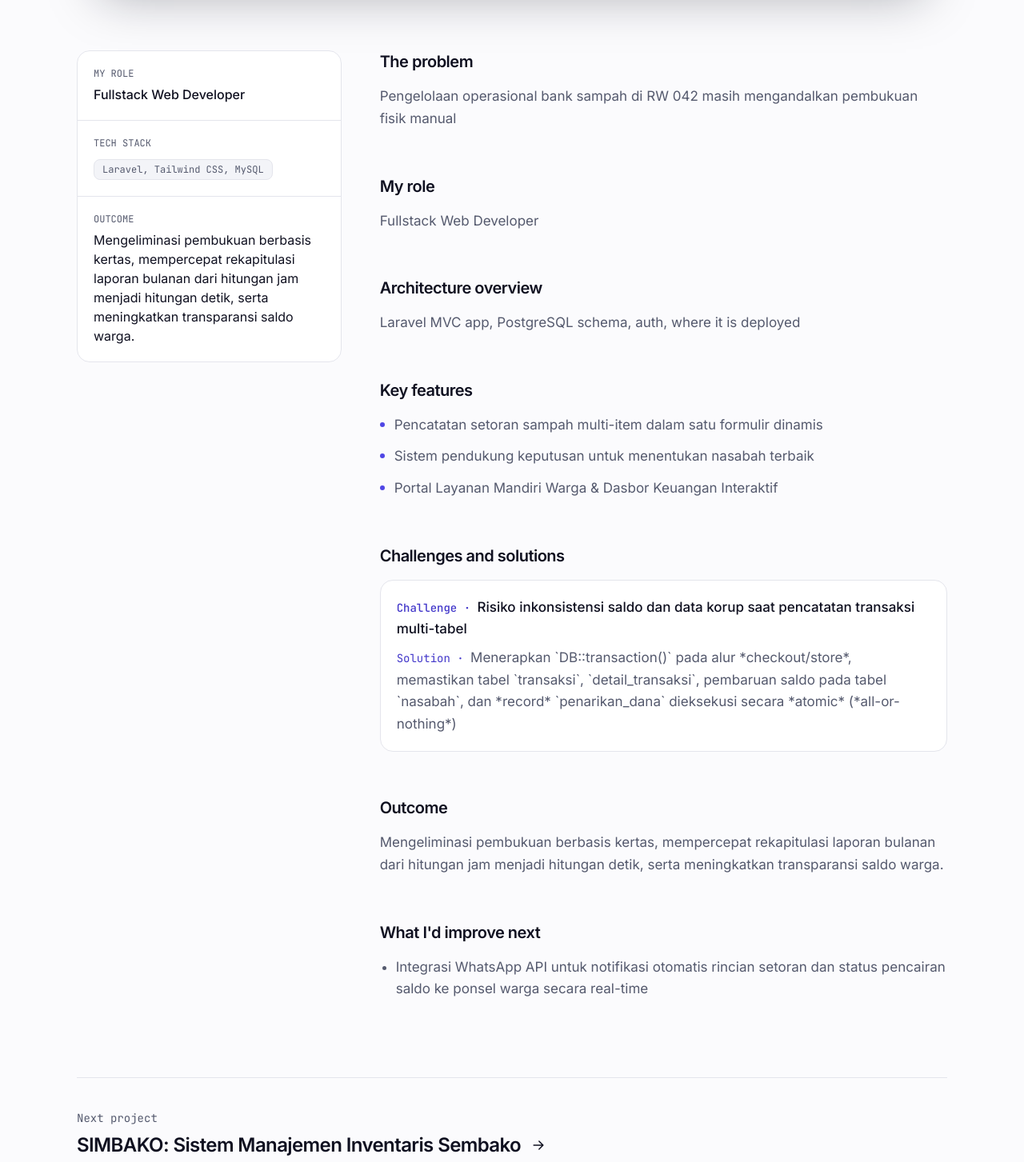
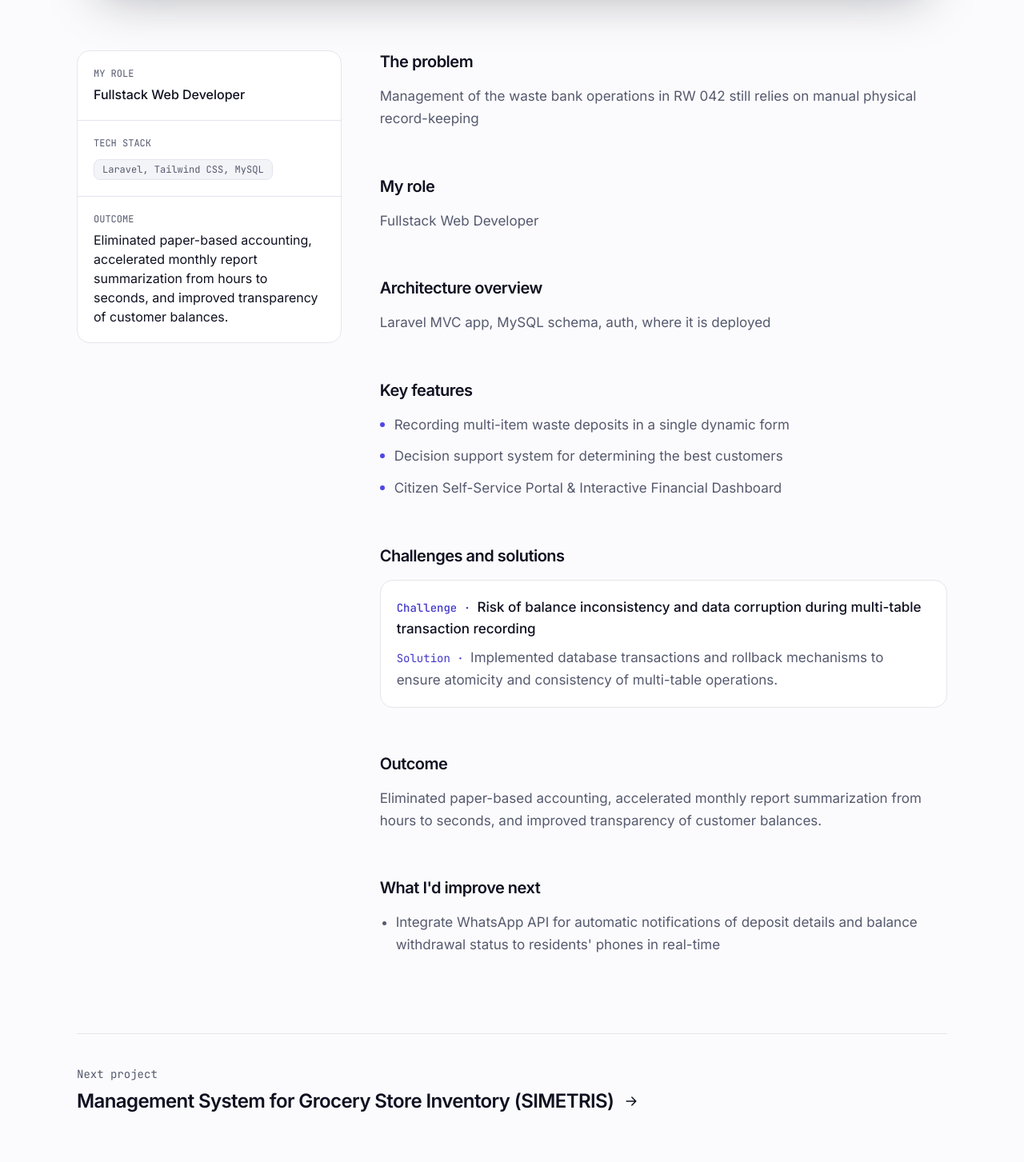
Before and after one commit to fathurrahmanrifaldi/portfolio_dev, a Next.js app: page /projects/basara in a window 1280 px wide. Shown: the part 1237-2690 px from the top of the page at 80% size. Built offline with nearby package versions, Linux system fonts and the light colour scheme; no server answers.

Commit message:
edit data: projects, profile, timeline

```diff
--- a/components/sections/Hero.tsx
+++ b/components/sections/Hero.tsx
@@ -81,8 +81,8 @@ export function Hero() {
               />
             </div>
             <div className="border-border bg-surface/90 absolute -bottom-5 left-5 rounded-2xl border px-4 py-3 shadow-lg backdrop-blur">
-              <p className="text-muted font-mono text-xs">Stack</p>
-              <p className="text-fg text-sm font-semibold">Laravel · MySQL</p>
+              <p className="text-muted font-mono text-xs">Role</p>
+              <p className="text-fg text-sm font-semibold">Web Developer</p>
             </div>
           </div>
         </div>
--- a/data/profile.ts
+++ b/data/profile.ts
@@ -11,7 +11,7 @@ export const profile: Profile = {
   availability: "",
   email: "fathurrahmanrifaldi@gmail.com",
   cvUrl:
-    "https://drive.google.com/file/d/1scw_7unzTwZk6h04PzcqhdQseCfEGS2K/view?usp=drive_link",
+    "https://drive.google.com/drive/folders/1mu7rd9FfSAOIXmDajgDrY5QAbBu31ZRH?usp=drive_link",
   socials: [
     {
       label: "GitHub",
@@ -42,7 +42,7 @@ export const profile: Profile = {
     { label: "Focus", value: "Fullstack web development" },
     { label: "Study", value: "Information Systems, 7th semester" },
     { label: "GPA", value: "3.7 / 4.0" },
-    { label: "Based in", value: "Indonesia, Bekasi" },
+    { label: "Based in", value: "Bekasi, Indonesia" },
     { label: "Availability", value: "Available, 3-6 months, on-site/remote" },
   ],
 };
--- a/data/projects.ts
+++ b/data/projects.ts
@@ -7,83 +7,83 @@ import type { Project } from "@/lib/types";
  */
 export const projects: Project[] = [
   {
-    slug: "eva-salon",
-    title: "Eva Salon Booking Website",
-    originalName: "Website Booking Eva Salon",
-    problem: "Manajemen jadwal dan pemesanan di Eva Salon masih manual dan rentan kesalahan",
+    slug: "basara",
+    title: "Management System for RW 042 Waste Bank (BASARA)",
+    originalName: "Sistem Manajemen Bank Sampah RW 042 (BASARA)",
+    problem: "Management of the waste bank operations in RW 042 still relies on manual physical record-keeping",
     role: "Fullstack Web Developer",
     stack: ["Laravel, Tailwind CSS, MySQL"],
     features: [
-      "Sistem pemesanan online dengan kalender interaktif",
-      "Notifikasi otomatis ke pelanggan dan staf",
-      "Dashboard administrasi untuk mengelola jadwal dan transaksi",
+      "Recording multi-item waste deposits in a single dynamic form",
+      "Decision support system for determining the best customers",
+      "Citizen Self-Service Portal & Interactive Financial Dashboard",
     ],
-    outcome: "Meningkatkan efisiensi operasional salon, mengurangi antrian manual, dan memberikan pengalaman pelanggan yang lebih baik.",
-    architecture: "Laravel MVC app, MySQL schema, auth, where it is deployed",
+    outcome: "Eliminated paper-based accounting, accelerated monthly report summarization from hours to seconds, and improved transparency of customer balances.",
+    architecture:
+      "Laravel MVC app, MySQL schema, auth, where it is deployed",
     challenges: [
       {
-        challenge: "Potensi dua user memesan slot waktu yang sama persis secara bersamaan",
-        solution: "Menerapkan ordered pessimistic locking untuk mencegah potensi deadlock",
+        challenge: "Risk of balance inconsistency and data corruption during multi-table transaction recording",
+        solution: "Implemented database transactions and rollback mechanisms to ensure atomicity and consistency of multi-table operations.",
       },
     ],
-    nextSteps: ["Menghubungkan sistem ke WhatsApp Business API resmi agar pengingat jadwal terkirim otomatis"],
-    liveUrl: "https://evasalon.up.railway.app/",
-    githubUrl: "https://github.com/fathurrahmanrifaldi/eva-salon",
-    image: "/projects/evasalon-photo.png",
-    imageAlt: "Screenshot of the Eva Salon booking website",
-  },
-  {
-    slug: "basara",
-    title: "BASARA: Waste Bank System for RW 042",
-    originalName: "Sistem Aplikasi Bank Sampah RW 042 (BASARA)",
-    problem: "Pengelolaan operasional bank sampah di RW 042 masih mengandalkan pembukuan fisik manual",
-    role: "Fullstack Web Developer",
-    stack: ["Laravel, Tailwind CSS, MySQL"],
-    features: [
-      "Pencatatan setoran sampah multi-item dalam satu formulir dinamis",
-      "Sistem pendukung keputusan untuk menentukan nasabah terbaik",
-      "Portal Layanan Mandiri Warga & Dasbor Keuangan Interaktif",
-    ],
-    outcome: "Mengeliminasi pembukuan berbasis kertas, mempercepat rekapitulasi laporan bulanan dari hitungan jam menjadi hitungan detik, serta meningkatkan transparansi saldo warga.",
-    architecture:
-      "Laravel MVC app, PostgreSQL schema, auth, where it is deployed",
-    challenges: [
-      {
-        challenge: "Risiko inkonsistensi saldo dan data korup saat pencatatan transaksi multi-tabel",
-        solution: "Menerapkan `DB::transaction()` pada alur *checkout/store*, memastikan tabel `transaksi`, `detail_transaksi`, pembaruan saldo pada tabel `nasabah`, dan *record* `penarikan_dana` dieksekusi secara *atomic* (*all-or-nothing*)",
-      },
-    ],
-    nextSteps: ["Integrasi WhatsApp API untuk notifikasi otomatis rincian setoran dan status pencairan saldo ke ponsel warga secara real-time"],
+    nextSteps: ["Integrate WhatsApp API for automatic notifications of deposit details and balance withdrawal status to residents' phones in real-time"],
     liveUrl: "https://basara.up.railway.app/",
     githubUrl: "https://github.com/fathurrahmanrifaldi/BASARA",
     image: "/projects/basara-photo.png",
     imageAlt: "Screenshot of the BASARA waste bank system dashboard",
   },
   {
-    slug: "simbako",
-    title: "SIMBAKO: Sistem Manajemen Inventaris Sembako",
-    originalName: "Sistem Inventaris dan Penyesuaian Stok - Warung Sembako Pak Raswan",
-    problem: "Warung sembako konvensional masih mengandalkan pembukuan manual di buku tulis ",
+    slug: "simetris",
+    title: "Management System for Grocery Store Inventory (SIMETRIS)",
+    originalName: "Sistem Manajemen Inventaris (SIMETRIS) Warung Sembako Ibu Irma",
+    problem: "Inventory management at Warung Sembako Ibu Irma is still done manually, leading to stock discrepancies and inefficient sales tracking",
     role: "Fullstack Web Developer",
-    stack: ["Laravel, Tailwind CSS, PostgreSQL"],
+    stack: ["React, Supabase, Tailwind CSS, PostgreSQL"],
     features: [
-      "Sistem manajemen inventaris yang memungkinkan pencatatan dan pemantauan stok secara real-time",
-      "Point of Sale (POS) berbasis PWA untuk memudahkan transaksi penjualan",
-      "Laporan keuangan dan analisis penjualan yang dapat diakses secara mudah",
+      "Recording of incoming and outgoing goods, complete with automatic balances",
+      "Tracking the receipt and expiration dates for each batch",
+      "Reconciliation of physical counts versus system records, including deviation calculations.",
     ],
-    outcome: "Meningkatkan efisiensi operasional warung sembako, mengurangi kesalahan pencatatan, dan memberikan visibilitas yang lebih baik terhadap kondisi stok.",
-    architecture: "Laravel MVC app, PostgreSQL schema, auth, where it is deployed",
+    outcome: "Improved operational efficiency at the grocery store, reduced recording errors, and provided better visibility into stock conditions.",
+    architecture:"React frontend, Supabase backend, PostgreSQL schema, auth, where it is deployed",
     challenges: [
       {
-        challenge: "Di ponsel warung (sinyal lemah), kasir sering menekan tombol \"Bayar\" berkali-kali karena respons lambat",
-        solution: "Membuat client-side idempotency key saat keranjang dibentuk",
+        challenge: "Preventing Race Conditions and Negative Stock in Concurrent Mutations",
+        solution: "Implemented optimistic concurrency control and database-level constraints to ensure that stock levels cannot go negative, even when multiple users are updating inventory simultaneously.",
       },
     ],
     nextSteps: ["Memanfaatkan *HTML5 / BarcodeDetector Web API* langsung dari kamera smartphone untuk memindai kode batang sembako"],
     liveUrl: "https://simbako.up.railway.app/login",
     githubUrl: "https://github.com/fathurrahmanrifaldi/simbako",
-    image: "/projects/simbako.png",
-    imageAlt: "Screenshot of the Warung Pak Raswan inventory system",
+    image: "/projects/simetris.png",
+    imageAlt: "Screenshot of the Warung ibu Irma inventory system",
+  },
+  {
+    slug: "eva-salon",
+    title: "Eva Salon Booking Website",
+    originalName: "Website Booking Eva Salon",
+    problem: "Schedule and booking management at Eva Salon is still done manually and is prone to errors",
+    role: "Fullstack Web Developer",
+    stack: ["Laravel, Tailwind CSS, MySQL"],
+    features: [
+      "Online booking system with an interactive calendar",
+      "Automatic notifications to customers and staff",
+      "Admin dashboard for managing schedules and transactions",
+    ],
+    outcome: "Improved operational efficiency at the salon, reduced manual queuing, and enhanced customer experience.",
+    architecture: "Laravel MVC app, MySQL schema, auth, where it is deployed",
+    challenges: [
+      {
+        challenge: "Potential deadlock when multiple staff members try to book the same time slot simultaneously",
+        solution: "Implemented database-level locking and transaction management to ensure that only one booking can be made for a specific time slot at any given moment.",
+      },
+    ],
+    nextSteps: ["Integrate a payment gateway for online payments and implement a loyalty program for frequent customers."],
+    liveUrl: "https://evasalon.up.railway.app/",
+    githubUrl: "https://github.com/fathurrahmanrifaldi/eva-salon",
+    image: "/projects/evasalon-photo.png",
+    imageAlt: "Screenshot of the Eva Salon booking website",
   },
 ];
 
--- a/data/timeline.ts
+++ b/data/timeline.ts
@@ -13,14 +13,14 @@ export const timeline: TimelineEntry[] = [
     title: "Member, Kominfo Division",
     org: "Himpunan Mahasiswa Sistem Informasi",
     period: "Nov 2023 - Nov 2024",
-    details: ["Organizing and managing IT-related events and activities for the student community", "Collaborating with other divisions to enhance the overall student experience"],
+    details: ["Designed and built the HIMSI profile website using Laravel as the official information channel for approximately 200 Information Systems students.", "Coordinated 150 participants in a Blockchain Web 3 Solidity workshop, handling digital publications and event documentation from planning through execution","Collaborated across divisions as part of a 6-member team to develop communication content, ensuring that academic and non-academic information was delivered on time to the entire student body."],
   },
   {
     kind: "certification",
     title: "Database Administrator",
     org: "LSP BSI",
     period: "2026",
-    details: [],
+    details: ["Certified as a Database Administrator, demonstrating proficiency in database management, optimization, and security practices."],
     link: "https://drive.google.com/file/d/186fv-rTrWkPvfYfgB5vG6qs9zHZiAMrL/view?usp=sharing",
   },
   {
@@ -28,7 +28,7 @@ export const timeline: TimelineEntry[] = [
     title: "Data Fundamentals",
     org: "IBM SkillsBuild",
     period: "2026",
-    details: [],
+    details: ["Certified in Data Fundamentals, showcasing foundational knowledge in data analysis, data management, and data-driven decision-making."],
     link: "https://www.credly.com/badges/d37dd459-d5a4-459e-b3b9-3f2120c8baec",
   },
 ];
```
Also changed, not shown: public/projects/simetris.png (added).
